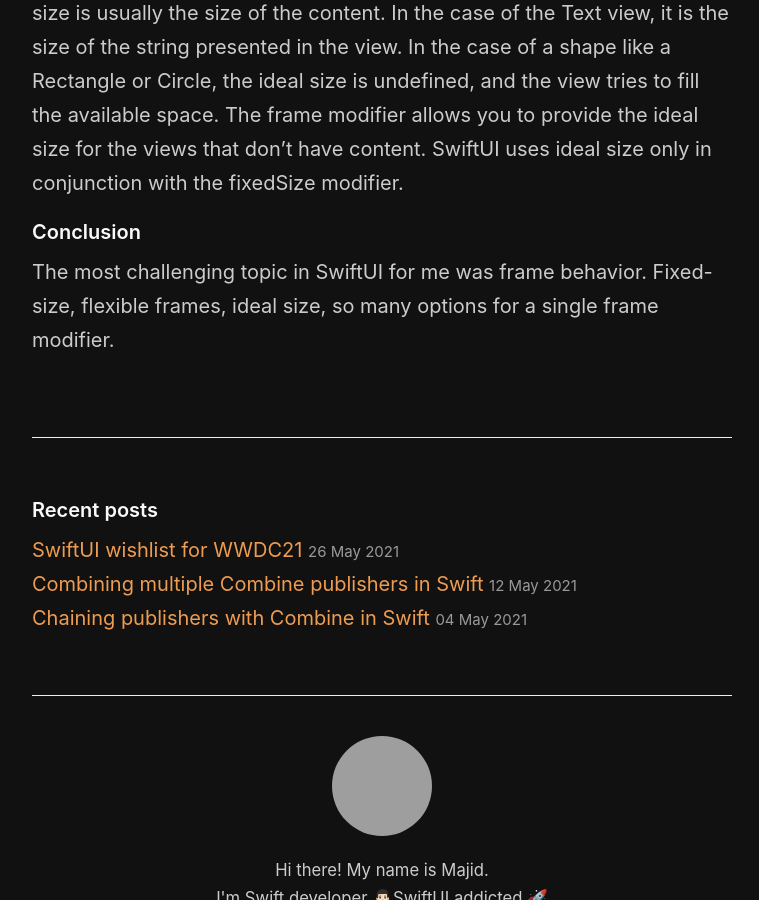
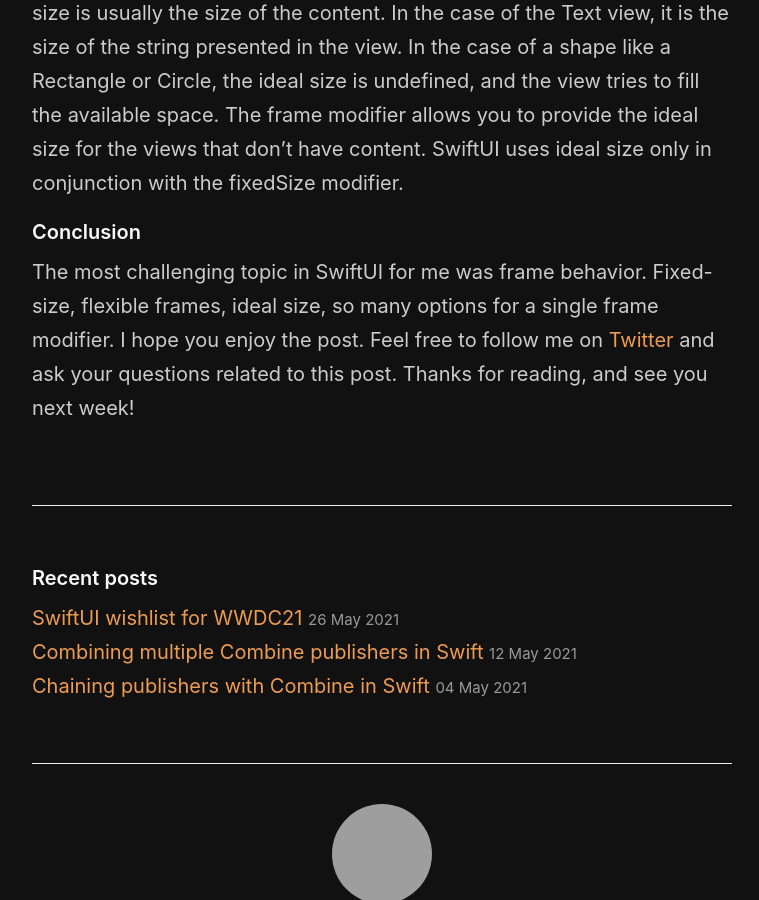
Before and after one commit to mecid/mecid.github.io, a Jekyll site: the page built from _posts/2021-06-02-frames-in-swiftui.md, in a window 1280 px wide and 900 px high, scrolled down 2195 px, cut to the strip 0-900 px from the top of the window. Shown: the whole strip, without its empty margins (258-1017 px from the left). Built offline with Jekyll 4.4.1, drawn with Linux system fonts in a browser that asks for light colours; grey boxes are pictures that could not be loaded.

Commit message:
conclusion added to frames post

```diff
--- a/_posts/2021-06-02-frames-in-swiftui.md
+++ b/_posts/2021-06-02-frames-in-swiftui.md
@@ -42,4 +42,4 @@
 Ideal width and heigh parameters allow us to provide an intrinsic. Intrinsic size is usually the size of the content. In the case of the Text view, it is the size of the string presented in the view. In the case of a shape like a Rectangle or Circle, the ideal size is undefined, and the view tries to fill the available space. The frame modifier allows you to provide the ideal size for the views that don't have content. SwiftUI uses ideal size only in conjunction with the fixedSize modifier.
 
 #### Conclusion
-The most challenging topic in SwiftUI for me was frame behavior. Fixed-size, flexible frames, ideal size, so many options for a single frame modifier.
+The most challenging topic in SwiftUI for me was frame behavior. Fixed-size, flexible frames, ideal size, so many options for a single frame modifier. I hope you enjoy the post. Feel free to follow me on [Twitter](https://twitter.com/mecid) and ask your questions related to this post. Thanks for reading, and see you next week!
```
